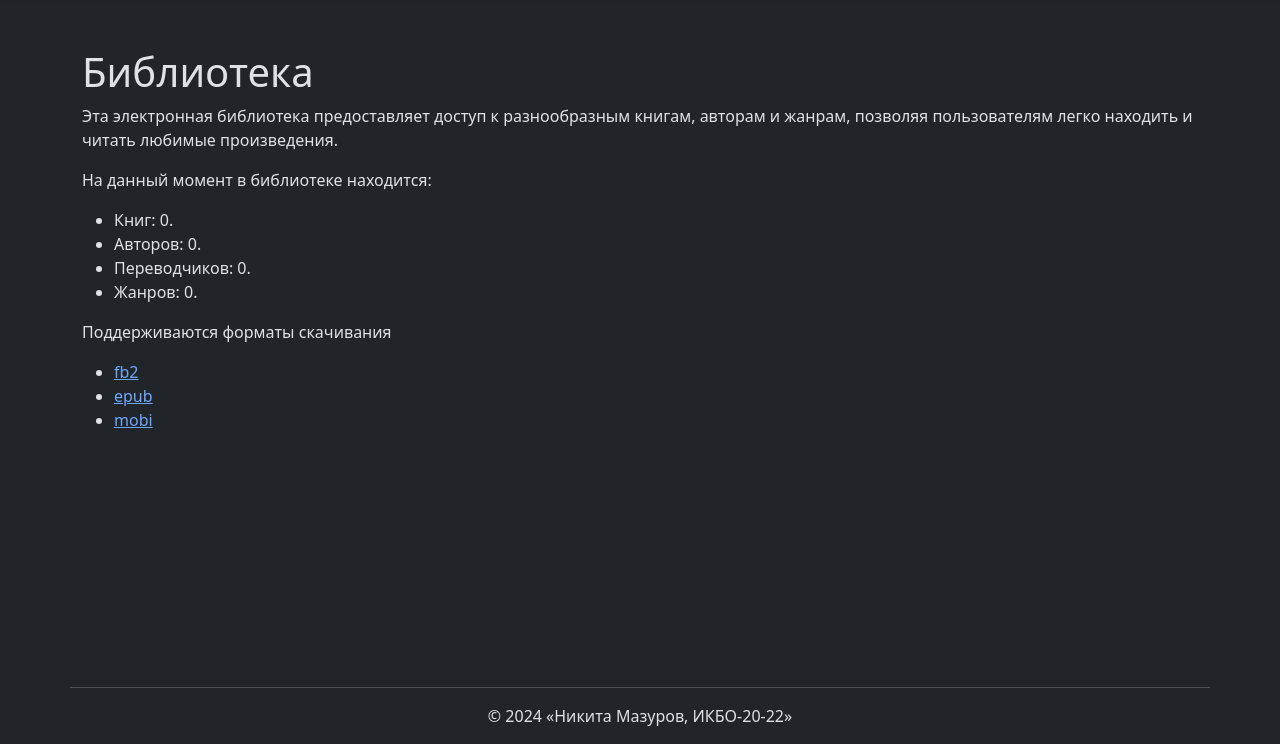
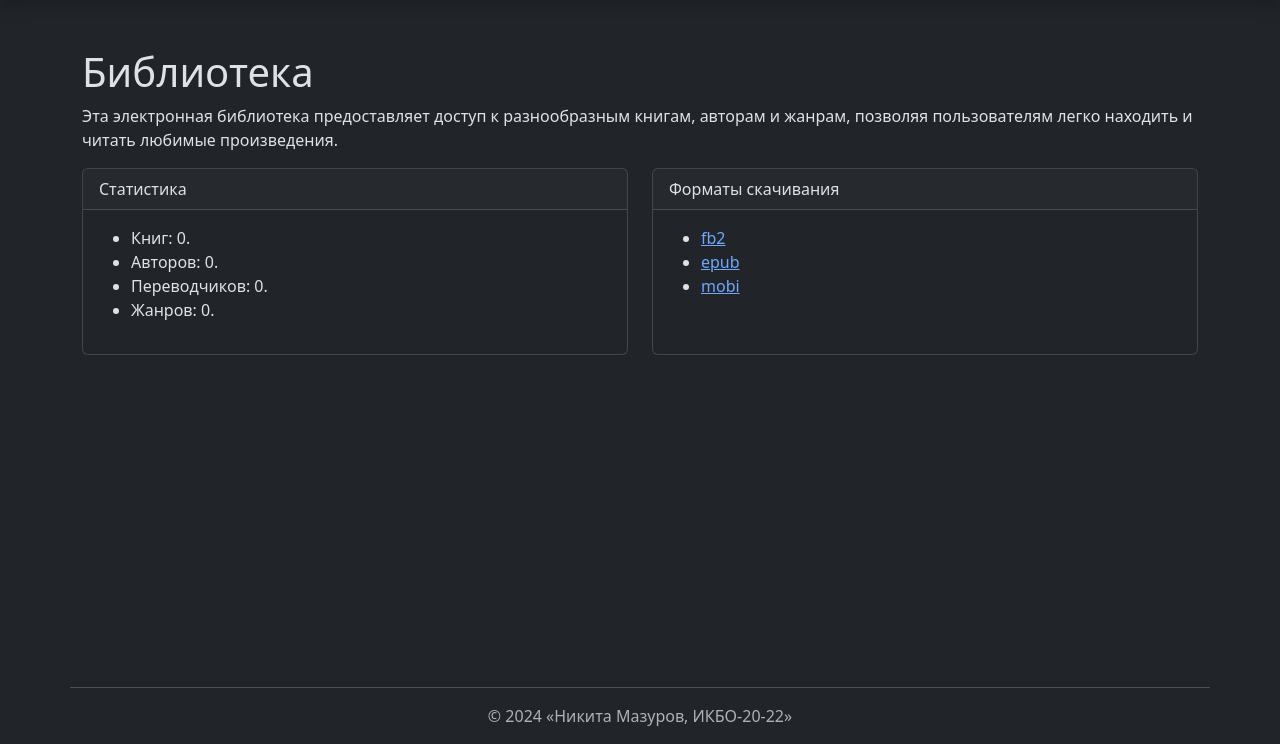
Before and after one commit to Catalyst-42/Librix, a Django app: page / in a window 1280 px wide. Shown: the part 56-800 px from the top of the page. Run offline with Django 3.2, Linux system fonts and the light colour scheme; data that the repository does not hold is empty; parts of the project's set-up code (start-up, migrations or seed data) failed here and were passed over; some libraries are stand-ins or nearby versions.

Commit message:
Even more

```diff
--- a/library/catalog/models.py
+++ b/library/catalog/models.py
@@ -59,6 +59,7 @@ class Book(models.Model):
         return self.title
 
     class Meta:
+        ordering = ["id"]
         verbose_name = 'книга'
         verbose_name_plural = 'Книги'
 
--- a/library/library/settings.py
+++ b/library/library/settings.py
@@ -26,6 +26,7 @@ DEBUG = True
 
 ALLOWED_HOSTS = [
     'localhost',
+    'librix',
     '127.0.0.1',
 ]
 
--- a/library/templates/base.html
+++ b/library/templates/base.html
@@ -6,7 +6,6 @@
     {% load django_bootstrap5 %}
     {% bootstrap_css %}
     {% bootstrap_javascript %}
-
   </head>
   {% comment %} data-bs-theme="dark" {% endcomment %}
   <body class="d-flex flex-column min-vh-100" data-bs-theme="dark">
--- a/library/templates/catalog/book_list.html
+++ b/library/templates/catalog/book_list.html
@@ -5,8 +5,9 @@
   <form method="get" action="{% url 'catalog:book_list' %}" class="mb-4">
     <div class="input-group">
       <input type="text" name="search" value="{{ search }}" class="form-control" placeholder="Поиск" />
-      <button type="submit" class="btn btn-primary">Поиск</button>
+      <button type="submit" class="btn btn-primary">Искать</button>
     </div>
+    <div class="mt-4">
       <div class="form-check form-check-inline">
         <input class="form-check-input" type="checkbox"
         name="search_by_title" id="stitle"
@@ -24,6 +25,7 @@
         name="search_by_genre" id="sgenre"
         {% if search_by_genre %} checked {% endif %} />
         <label class="form-check-label" for="sgenre">Жанр</label>
+      </div>
     </div>
   </form>
 
--- a/library/templates/includes/footer.html
+++ b/library/templates/includes/footer.html
@@ -1,3 +1,3 @@
 <footer class="mt-4 mt-auto border-top container">
-  <p class="my-3 text-center">© 2024 «Никита Мазуров, ИКБО-20-22»</p>
+  <p class="my-3 text-center text-muted">© 2024 «Никита Мазуров, ИКБО-20-22»</p>
 </footer>
--- a/library/templates/includes/header.html
+++ b/library/templates/includes/header.html
@@ -1,5 +1,5 @@
 <header>
-  <nav class="navbar shadow-sm">
+  <nav class="navbar shadow">
     <div class="container">
       {% with view_name=request.resolver_match.view_name %}
         <ul class="nav nav-pills">
--- a/library/templates/pages/index.html
+++ b/library/templates/pages/index.html
@@ -3,14 +3,25 @@
 {% block content %}
   <h1>Библиотека</h1>
   <p>Эта электронная библиотека предоставляет доступ к разнообразным книгам, авторам и жанрам, позволяя пользователям легко находить и читать любимые произведения.</p>
-  <p>На данный момент в библиотеке находится:</p>
+  <div class="row row-cols-1 row-cols-md-2">
+    <div class="col mb-4">
+      <div class="card h-100">
+        <div class="card-header">Статистика</div>
+        <div class="card-body">
           <ul>
             <li>Книг: {{ total_books }}.</li>
             <li>Авторов: {{ total_authors }}.</li>
             <li>Переводчиков: {{ total_translators }}.</li>
             <li>Жанров: {{ total_genres }}.</li>
           </ul>
-  <p>Поддерживаются форматы скачивания</p>
+        </div>
+      </div>
+    </div>
+
+    <div class="col mb-4">
+      <div class="card h-100">
+        <div class="card-header">Форматы скачивания</div>
+        <div class="card-body">
           <ul>
             <li>
               <a href="https://ru.wikipedia.org/wiki/FictionBook">fb2</a>
@@ -22,4 +33,8 @@
               <a href="https://en.wikipedia.org/wiki/Mobipocket">mobi</a>
             </li>
           </ul>
+        </div>
+      </div>
+    </div>
+  </div>
 {% endblock %}
```
Also changed, not shown: library/catalog/migrations/0005_alter_book_options.py (added). Lines whose indentation alone changed are shown as unchanged.
